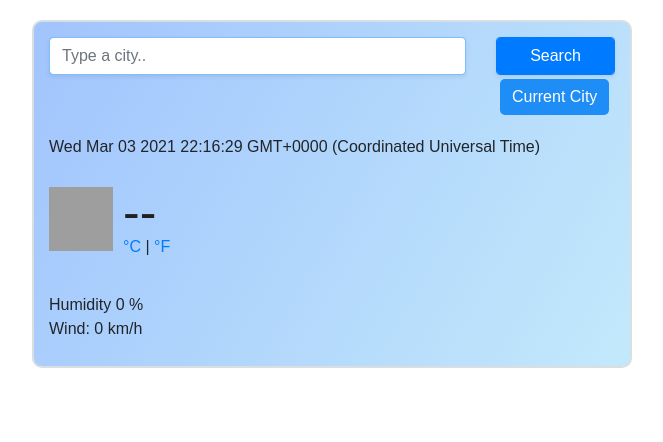
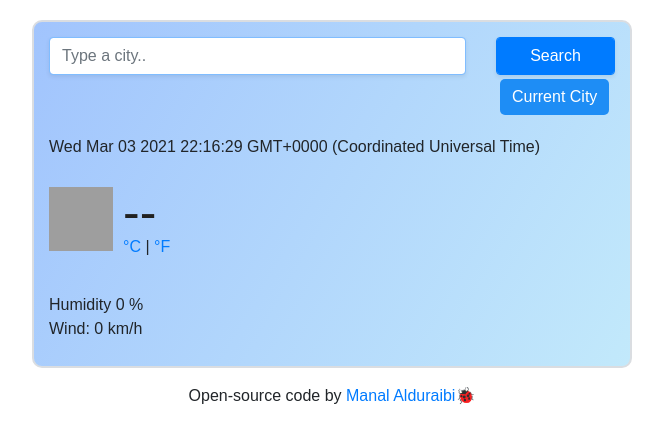
Before and after one commit to duraibim/My-project, a plain HTML site: page index.html in a window 1280 px wide. Shown: the whole page, without its empty margins (308-971 px from the left). Drawn offline with nearby package versions, Linux system fonts and the light colour scheme; grey boxes are pictures that could not be loaded.

Commit message:
Added footer

```diff
--- a/index.html
+++ b/index.html
@@ -83,6 +83,8 @@
         </div>
         </div>
     </div>
+    <footer>Open-source code by <a href="https://github.com/duraibim/My-project" target="_blank"> Manal Alduraibi🐞</a> </footer>
+
     <script src="script.js"></script>
 
 </body>
--- a/style.css
+++ b/style.css
@@ -68,3 +68,12 @@ body {
   border-radius: 5px;
   background-color: rgb(30, 141, 245);
   }
+
+  footer{
+    text-align: center;
+    font-size: 16px;
+    font-weight: 100;
+    height: 19px;
+    line-height: 1;
+    list-style: none;
+  }
```
